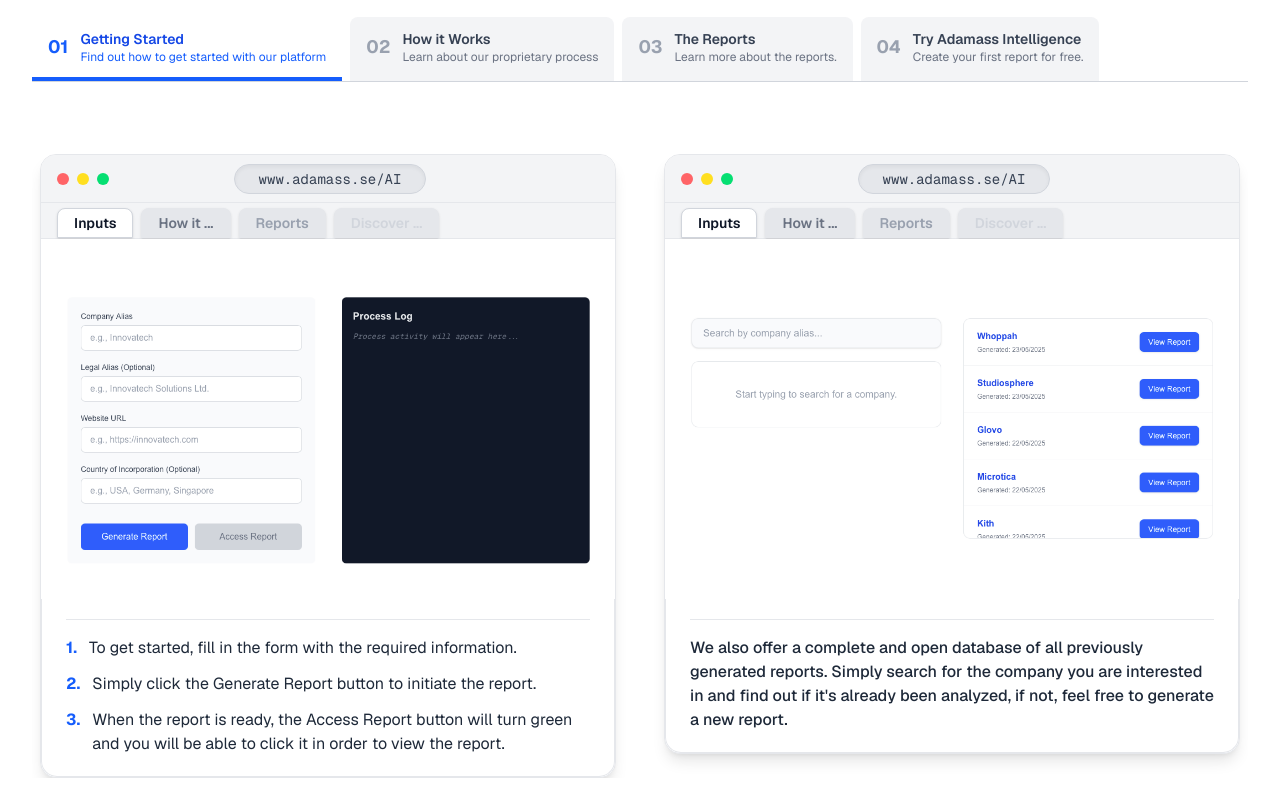
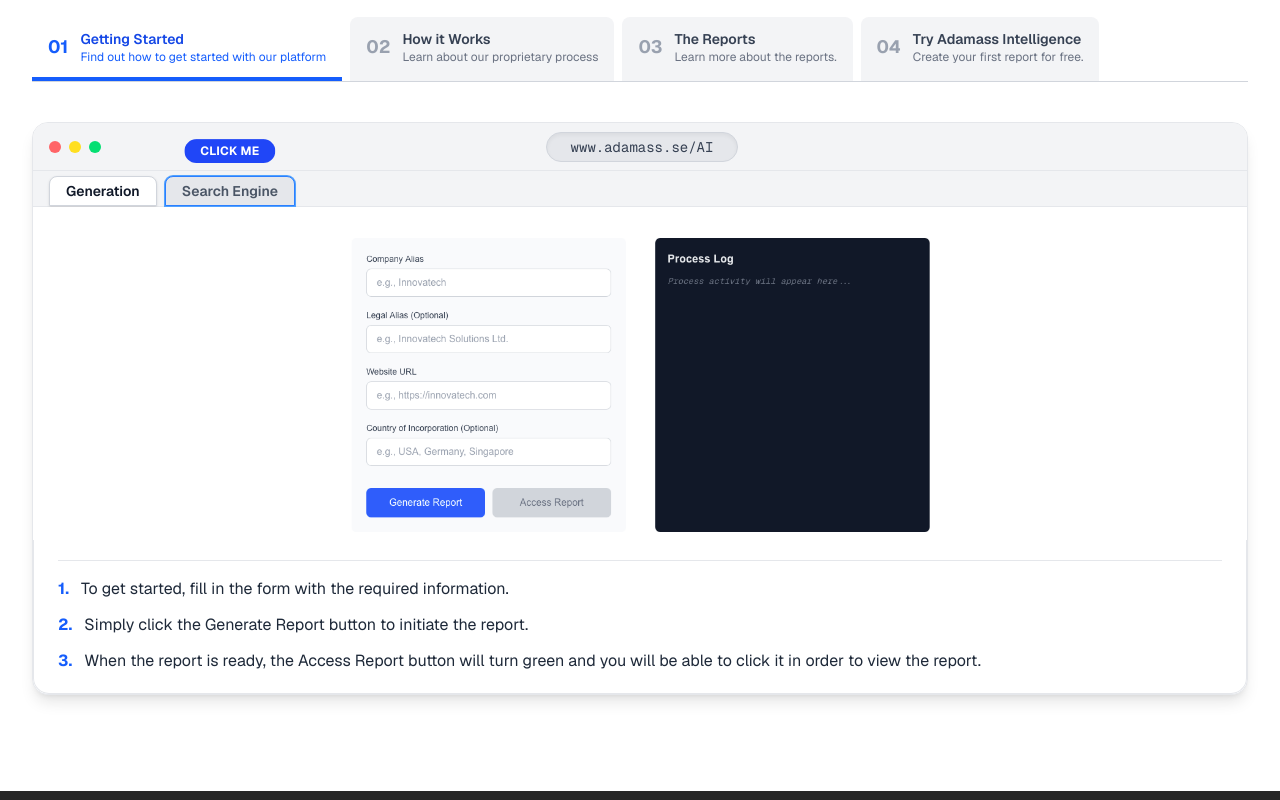
Before and after one commit to KotteJR/adamassabweb, a Next.js app: page / in a window 1280 px wide. Shown: the part 3180-3980 px from the top of the page. Built offline with nearby package versions, Linux system fonts and the light colour scheme; grey boxes are pictures that could not be loaded.

Commit message:
mockups fix

```diff
--- a/src/app/LandingPage/components/PlatformShow.tsx
+++ b/src/app/LandingPage/components/PlatformShow.tsx
@@ -1,6 +1,6 @@
 "use client";
 
-import React, { useState } from 'react';
+import React, { useState, useEffect } from 'react';
 import Image from 'next/image';
 import { ChevronRight } from 'lucide-react';
 
@@ -16,6 +16,20 @@
         '/platformshow/tab1m1.png',
         '/platformshow/tab1m2.png',
       ],
+      extensionContents: [
+        (<ol key="gs-ol-1" className="space-y-3 w-full">
+          <li className="flex items-start gap-3"><span className="font-bold text-blue-600">1.</span> To get started, fill in the form with the required information.</li>
+          <li className="flex items-start gap-3"><span className="font-bold text-blue-600">2.</span> Simply click the Generate Report button to initiate the report.</li>
+          <li className="flex items-start gap-3"><span className="font-bold text-blue-600">3.</span> When the report is ready, the Access Report button will turn green and you will be able to click it in order to view the report.</li>
+        </ol>),
+        (<div key="gs-div-2" className="w-full font-medium">
+          We also offer a complete and open database of all previously generated reports. Simply search for the company you are interested in and find out if it&apos;s already been analyzed, if not, feel free to generate a new report.
+        </div>)
+      ],
+      mockupSubTabs: [
+        { label: "Generation", title: "Input Form & Generation" },
+        { label: "Search Engine", title: "Report Database" },
+      ]
     },
     {
       id: 2,
@@ -24,6 +38,14 @@
       images: [
         '/platformshow/tab2m1.png',
       ],
+      extensionContents: [
+        (<div key="hiw-div-1" className="w-full font-medium">
+          We leverage proprietary algorithms and advanced AI to collect and analyze data. Our unique Adamas methodology for technological due diligence applies specialized parameters and insights, ensuring every report is comprehensive, accurate, and tailored to your needs.
+        </div>)
+      ],
+      mockupSubTabs: [
+        { label: "Our Method", title: "Adamas Methodology" },
+      ]
     },
     {
       id: 3,
@@ -35,24 +57,82 @@
         '/platformshow/tab3m3.png',
         '/platformshow/tab3m4.png',
       ],
+      extensionContents: [
+        (<div key="tr-0" className="w-full font-medium">
+          The Adamas Intelligence Report provides our expert verdict and actionable insights based on a comprehensive analysis of all aspects of the company. It includes mitigation strategies and highlights possible synergies—whether for acquisition, investment, or merger—tailored to your specific scenario.
+        </div>),
+        (<div key="tr-1" className="w-full font-medium">
+          The Architecture Analysis section delivers detailed scores, identifies risks and strengths, and offers targeted recommendations and insights to help you understand the technical foundation of the company.
+        </div>),
+        (<div key="tr-2" className="w-full font-medium">
+          Our Security Findings present structured results, highlighting critical issues and prioritized fixes. You&apos;ll see clear recommendations for remediation, ensuring your security posture is robust and up to industry standards.
+        </div>),
+        (<div key="tr-3" className="w-full font-medium">
+          Every aspect of the report concludes with a summary of key insights and recommendations, giving you a concise overview of the most important findings and next steps for every aspect of the analysis.
+        </div>)
+      ],
+      mockupSubTabs: [
+        { label: "Verdict", title: "Overall Report Verdict" },
+        { label: "Architecture", title: "Architecture Analysis" },
+        { label: "Security", title: "Security Findings" },
+        { label: "Summaries", title: "Key Summaries & Actions" },
+      ]
     },
     {
       id: 4,
       title: 'Try Adamass Intelligence',
       description: 'Create your first report for free.',
-      images: [
-        '/platformshow/tab4m1.png',
-        '/platformshow/tab4m2.png',
+      images: [], // No image for Tab 4, only CTA
+      extensionContents: [
+        (<div key="tai-cta-1" className="flex-1 min-h-0 flex flex-col items-center justify-center px-3 py-8 w-full">
+          <h2 className="text-lg sm:text-2xl font-bold text-blue-700 mb-3 mt-3 text-center">Ready to experience Adamass Intelligence?</h2>
+          <p className="text-sm sm:text-base text-gray-700 mb-6 text-center max-w-xs sm:max-w-xl">Join the platform and unlock actionable insights for your next investment, acquisition, or partnership.</p>
+          <a
+            href="/platform"
+            className="inline-block bg-blue-600 hover:bg-blue-700 text-white font-semibold text-sm sm:text-lg px-4 sm:px-8 py-2 sm:py-3 rounded-lg shadow transition-colors duration-200 mb-3"
+          >
+            Launch the Platform
+          </a>
+        </div>)
       ],
+      mockupSubTabs: [
+        { label: "Launch", title: "Launch Adamass Intelligence" },
+      ]
     },
   ];
 
   const currentTabData = tabsData.find(tab => tab.id === activeTab);
 
   // Browser mockup component
-  const BrowserMockup = ({ src, alt, activeTab, wide = false, children }: { src?: string, alt?: string, activeTab: number, wide?: boolean, children?: React.ReactNode }) => (
-    <div className={`rounded-2xl bg-white shadow-lg border border-gray-200 overflow-hidden flex flex-col w-full ${wide ? 'max-w-5xl' : 'max-w-xl'} mx-auto`}>
-      {/* Browser bar with window controls and address bar */}
+  const BrowserMockup = ({
+    images,
+    imageAltPrefix,
+    extensionContents,
+    mockupSubTabs,
+    activeMainTabId,
+  }: {
+    images: string[];
+    imageAltPrefix: string;
+    extensionContents: React.ReactNode[];
+    mockupSubTabs: Array<{ label: string; title: string; }>;
+    activeMainTabId: number;
+    wide?: boolean;
+  }) => {
+    const [currentSubTabIndex, setCurrentSubTabIndex] = useState(0);
+
+    React.useEffect(() => {
+      setCurrentSubTabIndex(0);
+    }, [activeMainTabId]);
+
+    const hasImage = images && images.length > currentSubTabIndex && images[currentSubTabIndex];
+
+    const extensionBoxBorderStyles = hasImage
+      ? 'border-l border-r border-b border-gray-200'
+      : 'border-l border-r border-b border-t border-white';
+
+    return (
+      <div className={`rounded-2xl bg-white shadow-lg border border-gray-200 overflow-hidden flex flex-col w-full`}>
+        {/* Browser bar */}
         <div className="flex items-center h-12 px-4 bg-gray-100 border-b border-gray-200">
           {/* Window controls */}
           <div className="flex items-center gap-2 mr-4">
@@ -60,38 +140,124 @@
             <span className="w-3 h-3 rounded-full bg-yellow-300"></span>
             <span className="w-3 h-3 rounded-full bg-green-400"></span>
           </div>
-        {/* Address bar centered */}
-        <div className="flex-1 flex justify-center">
+          {/* Address bar container - updated for responsive positioning */}
+          <div className="flex-1 flex justify-end md:justify-center">
             <div className="rounded-full bg-gray-200 px-6 py-1 text-sm text-gray-700 font-mono min-w-[180px] max-w-[320px] truncate border border-gray-300 shadow-inner">
               www.adamass.se/AI
             </div>
           </div>
-        {/* Spacer for symmetry */}
-        <div className="w-16"></div>
+          {/* Spacer for symmetry on larger screens - hidden on smaller screens */}
+          <div className="w-16 hidden md:block"></div>
         </div>
-      {/* Tab bar (below address bar) */}
-      <div className="flex items-end h-9 px-4 pt-2 gap-2 bg-gray-100 border-b border-gray-200">
-        <div className={`rounded-t-lg px-4 py-1 text-sm font-semibold shadow-sm border ${activeTab === 1 ? 'bg-white border-gray-300 text-gray-900' : 'bg-gray-200 border-transparent text-gray-500'} truncate max-w-[80px] sm:max-w-none`} title="Inputs">Inputs</div>
-        <div className={`rounded-t-lg px-4 py-1 text-sm font-semibold shadow-sm border ${activeTab === 2 ? 'bg-white border-gray-300 text-gray-900' : 'bg-gray-200 border-transparent text-gray-500'} truncate max-w-[80px] sm:max-w-none`} title="How it Works">How it ...</div>
-        <div className={`rounded-t-lg px-4 py-1 text-sm font-semibold shadow-sm border ${activeTab === 3 ? 'bg-white border-gray-300 text-gray-900' : 'bg-gray-200 border-transparent text-gray-400'} truncate max-w-[80px] sm:max-w-none`} title="Reports">Reports</div>
-        <div className={`rounded-t-lg px-4 py-1 text-sm font-semibold shadow-sm border ${activeTab === 4 ? 'bg-white border-gray-300 text-gray-900' : 'bg-gray-200 border-transparent text-gray-300'} truncate max-w-[80px] sm:max-w-none`} title="Discover Adamass AI">Discover ...</div>
+
+        {/* Mockup's Internal Tab bar */}
+        {mockupSubTabs && mockupSubTabs.length > 0 && (
+          <div className={`relative flex items-end h-9 px-4 pt-2 gap-2 bg-gray-100 border-b border-gray-200 transition-all duration-300 ease-in-out`}>
+            {mockupSubTabs.map((subTab, index) => {
+              const isActive = index === currentSubTabIndex;
+              const isSecondTabToHighlight = index === 1 && mockupSubTabs.length > 1;
+
+              let tabSpecificClasses = '';
+              if (isActive) {
+                tabSpecificClasses = 'bg-white border-gray-300 text-gray-900';
+              } else if (isSecondTabToHighlight) {
+                tabSpecificClasses = 'bg-gray-200 border-blue-500 ring-1 ring-blue-400 text-gray-600 hover:bg-gray-50 hover:text-blue-600';
+              } else {
+                tabSpecificClasses = 'bg-gray-200 border-transparent text-gray-500 hover:bg-gray-50 hover:text-gray-700';
+              }
+
+              // For the second tab, wrap in a relative div and add the label absolutely above
+              if (isSecondTabToHighlight) {
+                return (
+                  <div key={index} className="relative flex flex-col items-center">
+                    <span
+                      className="absolute -top-9 left-1/2 -translate-x-1/2 text-xs font-bold text-white bg-[#2046F7] px-4 py-1 rounded-full uppercase tracking-wide z-20 animate-jump whitespace-nowrap"
+                    >
+                      Click Me
+                    </span>
+                    <div
+                      title={subTab.title}
+                      className={`rounded-t-lg px-4 py-1 text-sm font-semibold shadow-sm border truncate max-w-[100px] sm:max-w-none cursor-pointer relative ${tabSpecificClasses}`}
+                      onClick={() => setCurrentSubTabIndex(index)}
+                    >
+                      {subTab.label}
+                    </div>
+                    {/* Custom animation for the Click Me label */}
+                    <style jsx>{`
+                      @keyframes jump {
+                        0%, 100% { transform: translateY(0); }
+                        20% { transform: translateY(-6px); }
+                        40% { transform: translateY(2px); }
+                        60% { transform: translateY(-3px); }
+                        80% { transform: translateY(1px); }
+                      }
+                      .animate-jump {
+                        animation: jump 1.2s infinite;
+                      }
+                    `}</style>
+                  </div>
+                );
+              }
+
+              // All other tabs
+              return (
+                <div
+                  key={index}
+                  title={subTab.title}
+                  className={`rounded-t-lg px-4 py-1 text-sm font-semibold shadow-sm border truncate max-w-[100px] sm:max-w-none cursor-pointer relative ${tabSpecificClasses}`}
+                  onClick={() => setCurrentSubTabIndex(index)}
+                >
+                  {subTab.label}
+                </div>
+              );
+            })}
             <div className="flex-1"></div>
           </div>
-      {/* Content area: image and children (extension) */}
-      {src && (
-        <div className="relative w-full bg-white h-[240px] sm:h-[300px] md:h-[340px] lg:h-[380px] p-4 flex items-center justify-center">
+        )}
+
+        {/* Scrollable Content Viewport - NEW WRAPPER */}
+        <div className="overflow-y-auto flex-grow min-h-0 max-h-[350px] sm:max-h-[450px] md:max-h-[550px] lg:max-h-[650px]">
+
+          {/* Image Display Area (if image exists) */}
+          {hasImage && (
+            <div className="relative w-full bg-white p-1"> {/* Padding reduced, fixed height removed */}
               <Image
-            src={src}
-            alt={alt || ''}
-            width={600}
-            height={400}
-            className="object-contain w-full h-full"
+                src={images[currentSubTabIndex]}
+                alt={`${imageAltPrefix} - ${mockupSubTabs[currentSubTabIndex]?.title || 'View ' + (currentSubTabIndex + 1)}`}
+                width={600} // Should ideally be actual image width for aspect ratio
+                height={400} // Should ideally be actual image height for aspect ratio
+                quality={100} // Ensure full quality
+                className="max-w-full h-auto mx-auto block" // For natural size and responsiveness
+                priority={currentSubTabIndex === 0}
               />
             </div>
           )}
-      {children}
+
+          {/* Extension Content Box */}
+          {extensionContents && extensionContents.length > currentSubTabIndex && extensionContents[currentSubTabIndex] && (
+            <div className={`relative w-full flex justify-center ${hasImage ? 'mt-[-1.25rem]' : 'py-4' }`}>
+              {/* This div ensures the extension content is part of the scroll flow and handles its own styling. */}
+              <div className={`px-6 py-5 w-full bg-white flex flex-col items-start ${extensionBoxBorderStyles} ${hasImage ? 'rounded-b-2xl' : 'rounded-2xl'}`}>
+                {hasImage && (
+                   <div className="w-full h-px bg-gray-200 mb-4"></div>
+                )}
+                {extensionContents[currentSubTabIndex]}
+              </div>
+            </div>
+          )}
+
+          {/* Fallback if no image AND no extension for the selected sub-tab */}
+          {!hasImage &&
+           (!extensionContents || extensionContents.length <= currentSubTabIndex || !extensionContents[currentSubTabIndex]) &&
+           mockupSubTabs && mockupSubTabs.length > 0 && (
+              <div className="p-8 text-center text-gray-500 flex-grow flex items-center justify-center">
+                Content for {mockupSubTabs[currentSubTabIndex]?.label || `sub-tab ${currentSubTabIndex + 1}`} is not available.
+              </div>
+          )}
+        </div>
       </div>
     );
+  };
 
   return (
     <div id="platformshow" className="bg-white text-gray-800">
@@ -131,134 +297,17 @@
           </div>
         </div>
 
-        {currentTabData && (
-          <div className="mt-6">
-            {activeTab === 3 ? (
-              <div className="relative">
-                <div className="flex flex-nowrap overflow-x-auto gap-4 md:grid md:grid-cols-2 md:gap-8 w-full max-w-7xl mx-auto pt-8">
-                  {currentTabData.images.map((img, idx) => (
-                    <div key={idx} className="flex flex-col items-center min-w-[90vw] md:min-w-0 w-full">
+        {currentTabData && currentTabData.mockupSubTabs && currentTabData.extensionContents && (
+          <div className="mt-2">
+            <div className="w-full max-w-7xl mx-auto flex flex-col items-center gap-8 pt-0">
               <BrowserMockup
-                        src={img}
-                        alt={currentTabData.title + ' ' + (idx+1)}
-                        activeTab={activeTab}
-                      >
-                        {/* Extension sheet below browser mockup */}
-                        <div className={
-                          `relative w-full flex justify-center`
-                        }>
-                          <div className={
-                            `mt-[-1.25rem] rounded-b-2xl px-6 py-5 w-full bg-white flex flex-col items-start border-l border-r border-b border-gray-200`
-                          }>
-                            {/* Divider line */}
-                            <div className="w-full h-px bg-gray-200 mb-4"></div>
-                            {idx === 0 && (
-                              <div className="w-full font-medium">
-                                The Adamas Intelligence Report provides our expert verdict and actionable insights based on a comprehensive analysis of all aspects of the company. It includes mitigation strategies and highlights possible synergies—whether for acquisition, investment, or merger—tailored to your specific scenario.
+                images={currentTabData.images}
+                imageAltPrefix={currentTabData.title}
+                extensionContents={currentTabData.extensionContents}
+                mockupSubTabs={currentTabData.mockupSubTabs}
+                activeMainTabId={activeTab}
+              />
             </div>
-                            )}
-                            {idx === 1 && (
-                              <div className="w-full font-medium">
-                                The Architecture Analysis section delivers detailed scores, identifies risks and strengths, and offers targeted recommendations and insights to help you understand the technical foundation of the company.
-                              </div>
-                            )}
-                            {idx === 2 && (
-                              <div className="w-full font-medium">
-                                Our Security Findings present structured results, highlighting critical issues and prioritized fixes. You&apos;ll see clear recommendations for remediation, ensuring your security posture is robust and up to industry standards.
-                              </div>
-                            )}
-                            {idx === 3 && (
-                              <div className="w-full font-medium">
-                                Every aspect of the report concludes with a summary of key insights and recommendations, giving you a concise overview of the most important findings and next steps for every aspect of the analysis.
-                              </div>
-                            )}
-                          </div>
-                        </div>
-                      </BrowserMockup>
-                    </div>
-                  ))}
-                </div>
-                {/* Right-arrow scroll hint for mobile */}
-                <div className="absolute right-2 top-1/2 -translate-y-1/2 z-10 sm:hidden pointer-events-none">
-                  <ChevronRight size={32} className="text-gray-400 opacity-70" />
-                </div>
-              </div>
-            ) : activeTab === 4 ? (
-              <div className="flex flex-col items-center justify-center py-8">
-                <BrowserMockup activeTab={activeTab} wide={true}>
-                  <div className="flex-1 min-h-0 flex flex-col items-center justify-center px-3 py-8 w-full overflow-y-auto">
-                    <h2 className="text-lg sm:text-2xl font-bold text-blue-700 mb-3 mt-3 text-center">Ready to experience Adamass Intelligence?</h2>
-                    <p className="text-sm sm:text-base text-gray-700 mb-6 text-center max-w-xs sm:max-w-xl">Join the platform and unlock actionable insights for your next investment, acquisition, or partnership.</p>
-                    <a
-                      href="/platform" // Change to your actual platform URL if needed
-                      className="inline-block bg-blue-600 hover:bg-blue-700 text-white font-semibold text-sm sm:text-lg px-4 sm:px-8 py-2 sm:py-3 rounded-lg shadow transition-colors duration-200 mb-3"
-                    >
-                      Launch the Platform
-                    </a>
-                  </div>
-                </BrowserMockup>
-              </div>
-            ) : activeTab === 1 ? (
-              <div className="flex flex-nowrap overflow-x-auto gap-4 md:grid md:grid-cols-2 md:gap-8 w-full max-w-7xl mx-auto pt-8">
-                {currentTabData.images.map((img, idx) => (
-                  <div key={idx} className="flex flex-col items-center min-w-[90vw] md:min-w-0 w-full">
-                    <BrowserMockup
-                      src={img}
-                      alt={currentTabData.title + ' ' + (idx + 1)}
-                      activeTab={activeTab}
-                    >
-                      {/* Extension sheet for Tab 1 */}
-                      <div className="relative w-full flex justify-center">
-                        <div className="mt-[-1.25rem] rounded-b-2xl px-6 py-5 w-full bg-white flex flex-col items-start border-l border-r border-b border-gray-200">
-                          <div className="w-full h-px bg-gray-200 mb-4"></div>
-                          {idx === 0 ? (
-                            <ol className="space-y-3 w-full">
-                              <li className="flex items-start gap-3"><span className="font-bold text-blue-600">1.</span> To get started, fill in the form with the required information.</li>
-                              <li className="flex items-start gap-3"><span className="font-bold text-blue-600">2.</span> Simply click the Generate Report button to initiate the report.</li>
-                              <li className="flex items-start gap-3"><span className="font-bold text-blue-600">3.</span> When the report is ready, the Access Report button will turn green and you will be able to click it in order to view the report.</li>
-                            </ol>
-                          ) : (
-                            <div className="w-full font-medium">
-                              We also offer a complete and open database of all previously generated reports. Simply search for the company you are interested in and find out if it&apos;s already been analyzed, if not, feel free to generate a new report.
-                            </div>
-                          )}
-                        </div>
-                      </div>
-                    </BrowserMockup>
-                  </div>
-                ))}
-              </div>
-            ) : (
-              <div className="w-full max-w-7xl mx-auto flex flex-col lg:flex-row gap-8 pt-8 items-start justify-center">
-                {currentTabData.images.map((img, idx) => (
-                  <div
-                    key={idx}
-                    className="flex flex-col items-center w-full"
-                  >
-                    <BrowserMockup
-                      src={img}
-                      alt={currentTabData.title + ' ' + (idx+1)}
-                      activeTab={activeTab}
-                      wide={true}
-                    >
-                      {/* Extension sheet for Tab 2 */}
-                      <div className="relative w-full flex justify-center">
-                        <div className="mt-[-1.25rem] rounded-b-2xl px-6 py-5 w-full bg-white flex flex-col items-start border-l border-r border-b border-gray-200">
-                          <div className="w-full h-px bg-gray-200 mb-4"></div>
-                          {activeTab === 2 ? (
-                             <div className="w-full font-medium">
-                             We leverage proprietary algorithms and advanced AI to collect and analyze data. Our unique Adamas methodology for technological due diligence applies specialized parameters and insights, ensuring every report is comprehensive, accurate, and tailored to your needs.
-                           </div>
-                          ) : (
-                            <div className="w-full text-center">Informative extension for {idx === 0 ? 'left' : 'right'} mockup (Tab {activeTab})</div>
-                          )}
-                        </div>
-                      </div>
-                    </BrowserMockup>
-                  </div>
-                ))}
-              </div>
-            )}
           </div>
         )}
       </div>
```
Lines whose indentation alone changed are shown as unchanged.
